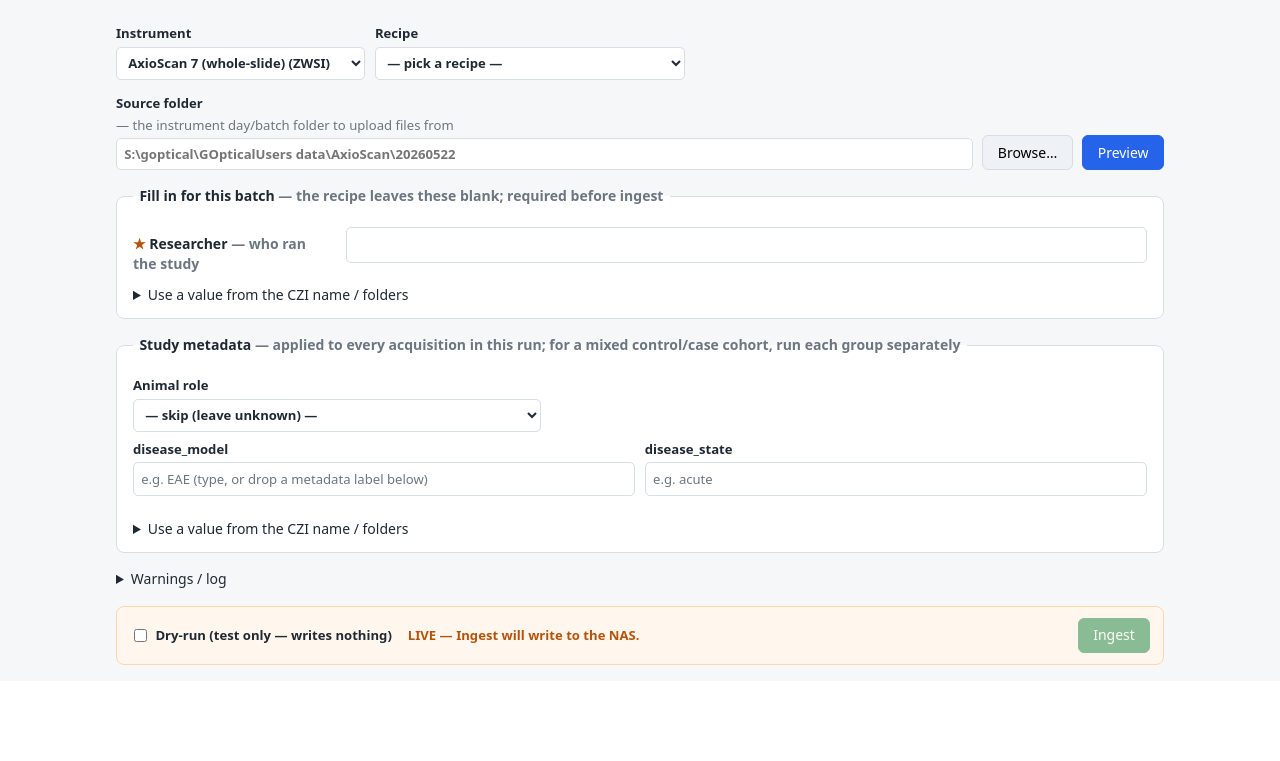
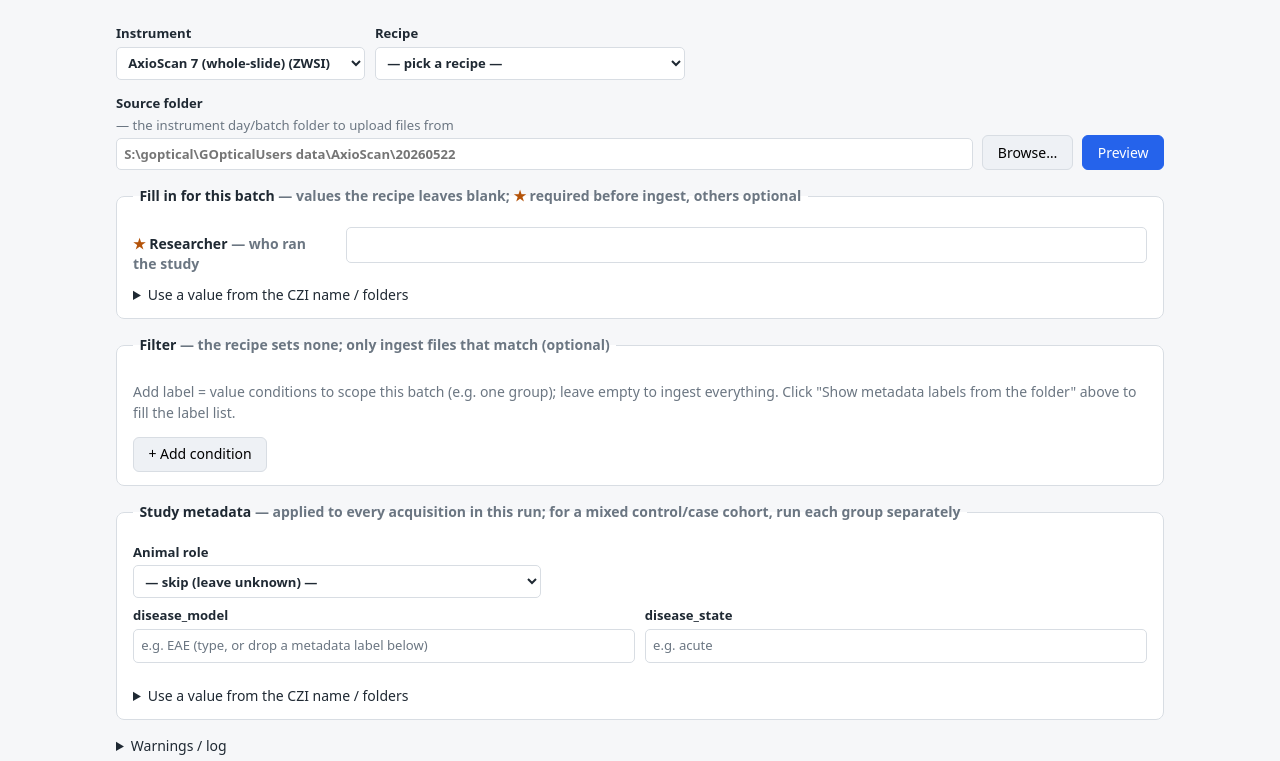
Before and after one commit to Rtasseff/gjesus3-pilot, a Flask app: page / in a window 1280 px wide. Shown: the part 146-907 px from the top of the page. Before the commit the page ends 811 px from the top, so only its background shows below. Run offline with Flask 3, Linux system fonts and the light colour scheme.

Commit message:
GUI: broaden runner gaps (required/optional) + surface the filter when unset
Extends the recipe-gaps model per the "builder and runner are nearly the same,
things get stripped if preset" framing.

- CRITICAL_FIELDS gains project_hint + link_filename and a `required` flag.
  Required (researcher, sample_id, sample_type) keep ★ and block ingest; optional
  (operator, project_hint, link_filename) show as gaps but never block. The runner
  renders them in one "Fill in for this batch" list; gapsMissing() only checks
  required.
- Filter in the runner: a fieldset that appears only when the recipe sets no
  auto_discover.filter, with the SAME UI as the builder. Factored a shared
  makeFilterBuilder(rowsSel, getKeys, onChange) used by both the Builder (section
  2) and the Runner (filter field dropdown populated from the runner's discovered
  keys via "Show metadata labels"); its value flows into auto_discover.filter.
  CSS made class-agnostic (.filter-row input[type=text]).

Verified: app.js node --check; no dangling old-filter refs; AxioScan no-recipe ->
[researcher] (template presets the rest); a recipe that blanks the value fields ->
researcher+sample_id (required) + operator/project_hint/link_filename (optional);
#r-filter present.

Co-Authored-By: Claude Opus 4.8 (1M context) <noreply@anthropic.com>

```diff
--- a/tools/operator/gui/app.py
+++ b/tools/operator/gui/app.py
@@ -98,10 +98,12 @@ SAMPLE_TYPES = [
 # sample_type dropdown). See /api/recipe_gaps. `kind`: "token" (metadata-label +
 # text) or "sampletype" (controlled vocabulary).
 CRITICAL_FIELDS = [
-    {"key": "registry.researcher",   "label": "Researcher",  "kind": "token",      "hint": "who ran the study"},
-    {"key": "operator",              "label": "Operator",    "kind": "token",      "hint": "who ran the equipment"},
-    {"key": "registry.sample_id",    "label": "Sample ID",   "kind": "token",      "hint": ""},
-    {"key": "registry.sample_type",  "label": "Sample type", "kind": "sampletype", "hint": "controlled vocabulary"},
+    {"key": "registry.researcher",   "label": "Researcher",       "kind": "token",      "hint": "who ran the study",        "required": True},
+    {"key": "registry.sample_id",    "label": "Sample ID",        "kind": "token",      "hint": "",                         "required": True},
+    {"key": "registry.sample_type",  "label": "Sample type",      "kind": "sampletype", "hint": "controlled vocabulary",    "required": True},
+    {"key": "operator",              "label": "Operator",         "kind": "token",      "hint": "who ran the equipment",    "required": False},
+    {"key": "registry.project_hint", "label": "Project hint",     "kind": "token",      "hint": "link to a project",        "required": False},
+    {"key": "link_filename",         "label": "Project link name", "kind": "token",     "hint": "the file name if left blank", "required": False},
 ]
 
 
--- a/tools/operator/gui/static/app.js
+++ b/tools/operator/gui/static/app.js
@@ -193,10 +193,12 @@ function currentRecipeOverrides() {
 // + free text), or the sample_type dropdown — filled per batch.
 let runnerDiscoveredRow = {};    // first parsed row, shared for live examples
 let runnerGapMeta = [];          // [{key,label,kind,hint}] from /api/recipe_gaps
+let runnerKeys = [];             // discovered keys (for the runner filter dropdown)
 const runnerGapFields = {};      // key -> TokenField
 const runnerGapSelects = {};     // key -> <select> (sample_type)
 
 async function loadGaps() {
+  updateFilterPanel();   // show/hide the runner filter for this recipe
   const grid = $("#r-gaps-grid");
   Object.keys(runnerGapFields).forEach((k) => delete runnerGapFields[k]);
   Object.keys(runnerGapSelects).forEach((k) => delete runnerGapSelects[k]);
@@ -214,12 +216,14 @@ async function loadGaps() {
     const row = document.createElement("div");
     row.className = "req-row"; row.dataset.key = f.key;
     const lab = document.createElement("div"); lab.className = "req-label";
-    lab.innerHTML = `<span class="star">★</span> ${esc(f.label)}` +
-      (f.hint ? ` <span class="muted">— ${esc(f.hint)}</span>` : "");
+    lab.innerHTML = (f.required ? '<span class="star">★</span> ' : "") + esc(f.label) +
+      (f.hint ? ` <span class="muted">— ${esc(f.hint)}</span>` : "") +
+      (f.required ? "" : ' <span class="muted">(optional)</span>');
     const val = document.createElement("div"); val.className = "req-val";
     if (f.kind === "sampletype") {
       const sel = document.createElement("select");
-      sel.innerHTML = '<option value="">— pick a sample type —</option>' + sampleTypeOptions();
+      const skip = f.required ? "— pick a sample type —" : "— skip / leave blank —";
+      sel.innerHTML = `<option value="">${skip}</option>` + sampleTypeOptions();
       runnerGapSelects[f.key] = sel; val.append(sel);
     } else {
       const tfEl = document.createElement("div");
@@ -249,6 +253,7 @@ function runnerGapOverrides() {
 
 function gapsMissing() {
   return runnerGapMeta.some((f) => {
+    if (!f.required) return false;          // optional gaps never block ingest
     if (f.kind === "sampletype") {
       const sel = runnerGapSelects[f.key];
       return !(sel && sel.value);
@@ -280,14 +285,27 @@ async function loadGapFields() {
       staging_path: $("#r-staging").value, nas_root: nasRoot(), limit: 5,
     });
     runnerDiscoveredRow = (data.rows && data.rows[0]) ? data.rows[0].discovered : {};
-    renderPalette($("#r-gaps-palette"), paletteEntries(data.keys || []),
+    runnerKeys = data.keys || [];
+    renderPalette($("#r-gaps-palette"), paletteEntries(runnerKeys),
                   Object.values(runnerGapFields)[0]);
+    runnerFilterUI.refresh();   // populate the filter field dropdowns too
     updateGapExamples();
   } catch (e) {
     $("#r-gaps-palette").innerHTML = `<span class="bad">${esc(e.message)}</span>`;
   }
 }
 $("#r-gaps-load").addEventListener("click", loadGapFields);
+
+// runner filter — same UI as the builder, shown only when the recipe sets none.
+const runnerFilterUI = makeFilterBuilder("#r-filter-rows", () => runnerKeys, null);
+$("#r-filter-add").addEventListener("click", () => runnerFilterUI.addRow());
+function updateFilterPanel() {
+  $("#r-filter").hidden = "auto_discover.filter" in currentRecipeOverrides();
+}
+function runnerFilter() {
+  const f = runnerFilterUI.collect();
+  return Object.keys(f).length ? { "auto_discover.filter": f } : {};
+}
 
 loadRecipes();
 
@@ -333,10 +351,10 @@ function runnerMetaOverrides() {
   return ov;                               // "" -> {} (skip, non-blocking)
 }
 
-// Recipe overrides + the per-batch gap fills + condition (later wins on overlap).
+// Recipe overrides + per-batch gap fills + per-batch filter + condition.
 function runnerOverrides() {
   return Object.assign({}, currentRecipeOverrides(), runnerGapOverrides(),
-                       runnerMetaOverrides());
+                       runnerFilter(), runnerMetaOverrides());
 }
 
 async function loadMetaFields() {
@@ -665,47 +683,52 @@ function builderLevelLabels() {
 }
 $("#b-levels-count").addEventListener("input", () => { renderLevels(); loadLayoutDebounced(); });
 
-// ---- filter rows (section 2) ----
-function filterFieldOptions(selected) {
-  if (!builderKeys.length) return `<option value="">(show metadata labels first)</option>`;
-  return `<option value="">— pick a metadata label —</option>` + builderKeys.map((k) =>
+// ---- shared filter builder (Builder section 2 + Runner when the recipe sets no
+// filter). label = value rows joined by AND, with + / ×. getKeys() supplies the
+// available metadata-label keys; onChange (optional) fires on any edit.
+function makeFilterBuilder(rowsSel, getKeys, onChange) {
+  const fire = () => { if (onChange) onChange(); };
+  function fieldOptions(selected) {
+    const keys = getKeys() || [];
+    if (!keys.length) return '<option value="">(show metadata labels first)</option>';
+    return '<option value="">— pick a metadata label —</option>' + keys.map((k) =>
       `<option value="${esc(k)}"${k === selected ? " selected" : ""}>${esc(tfHumanizeRef(k))}</option>`).join("");
   }
-function addFilterRow(field, value) {
-  const wrap = $("#b-filter-rows");
-  const row = document.createElement("div");
-  row.className = "filter-row";
-  const sel = document.createElement("select");
-  sel.className = "b-filter-field";
-  sel.innerHTML = filterFieldOptions(field);
+  function addRow(field, value) {
+    const row = document.createElement("div"); row.className = "filter-row";
+    const sel = document.createElement("select"); sel.className = "f-field";
+    sel.innerHTML = fieldOptions(field);
     const eq = document.createElement("span"); eq.textContent = "=";
     const val = document.createElement("input");
-  val.type = "text"; val.className = "b-filter-val"; val.placeholder = "value";
+    val.type = "text"; val.className = "f-val"; val.placeholder = "value";
     if (value != null) val.value = value;
     const rm = document.createElement("button");
     rm.type = "button"; rm.className = "rm"; rm.textContent = "×"; rm.title = "remove";
-  rm.addEventListener("click", () => { row.remove(); renderOverrideJSON(); });
-  [sel, val].forEach((el) => el.addEventListener("input", renderOverrideJSON));
+    rm.addEventListener("click", () => { row.remove(); fire(); });
+    [sel, val].forEach((el) => el.addEventListener("input", fire));
     row.append(sel, eq, val, rm);
-  wrap.appendChild(row);
+    $(rowsSel).appendChild(row);
   }
-function refreshFilterFieldOptions() {
-  $$("#b-filter-rows .b-filter-field").forEach((sel) => {
-    const cur = sel.value;
-    sel.innerHTML = filterFieldOptions(cur);
-    sel.value = cur;
+  function refresh() {
+    $$(`${rowsSel} .f-field`).forEach((sel) => {
+      const cur = sel.value; sel.innerHTML = fieldOptions(cur); sel.value = cur;
     });
   }
-function builderFilter() {
+  function collect() {
     const out = {};
-  $$("#b-filter-rows .filter-row").forEach((row) => {
-    const k = row.querySelector(".b-filter-field").value.trim();
-    const v = row.querySelector(".b-filter-val").value.trim();
+    $$(`${rowsSel} .filter-row`).forEach((row) => {
+      const k = row.querySelector(".f-field").value.trim();
+      const v = row.querySelector(".f-val").value.trim();
       if (k) out[k] = v;
     });
     return out;
   }
-$("#b-filter-add").addEventListener("click", () => addFilterRow());
+  function clear() { $(rowsSel).innerHTML = ""; }
+  return { addRow, refresh, collect, clear };
+}
+
+const builderFilterUI = makeFilterBuilder("#b-filter-rows", () => builderKeys, renderOverrideJSON);
+$("#b-filter-add").addEventListener("click", () => builderFilterUI.addRow());
 
 // ---- example-layout preview (section 1): show the operator their REAL folders ----
 // Probes the example source folder ANCHORED to the chosen "Folder levels" count
@@ -810,7 +833,7 @@ function builderOverrides() {
     ov["auto_discover.path_parse"] = { levels: builderLevelLabels() };
     ov["auto_discover.pattern"] = "**/*.czi";
   }
-  const filter = builderFilter();
+  const filter = builderFilterUI.collect();
   if (Object.keys(filter).length) ov["auto_discover.filter"] = filter;
 
   // values to record (study-design metadata is captured per-run in the Runner,
@@ -907,7 +930,7 @@ async function refreshGrid() {
       paletteEntries(builderKeys, ["${acq_id}", "${acq_date}", "${original_name}"]),
       builderFields["registry.sample_id"]);
     $("#b-palette-hint").hidden = !builderKeys.length;
-    refreshFilterFieldOptions();
+    builderFilterUI.refresh();
     updateBuilderExamples();
   } catch (e) {
     $("#b-grid-wrap").innerHTML = "";
@@ -950,8 +973,8 @@ async function loadTemplateDefaults() {
     renderLevels();
     $$("#b-levels .level-label").forEach((inp, i) => { if (levels[i]) inp.value = levels[i]; });
     // filter
-    $("#b-filter-rows").innerHTML = "";
-    Object.entries(ad.filter || {}).forEach(([k, v]) => addFilterRow(k, v));
+    builderFilterUI.clear();
+    Object.entries(ad.filter || {}).forEach(([k, v]) => builderFilterUI.addRow(k, v));
     // values to record
     const reg = t.registry || {};
     setTF("registry.researcher", reg.researcher);
--- a/tools/operator/gui/static/style.css
+++ b/tools/operator/gui/static/style.css
@@ -227,7 +227,7 @@ tr.has-warn td:first-child { border-left: 3px solid var(--warn); }
 /* filter: label = value rows, joined by AND, with +/× */
 .filter-row { display: flex; gap: .4rem; align-items: center; margin: .35rem 0; }
 .filter-row select { width: auto; min-width: 10rem; }
-.filter-row .b-filter-val { width: auto; flex: 1 1 12rem; }
+.filter-row input[type=text] { width: auto; flex: 1 1 12rem; }
 .filter-row .rm { padding: .25rem .55rem; color: var(--bad); }
 
 /* example-layout preview: the operator's REAL folder tree + file-name split */
--- a/tools/operator/gui/templates/index.html
+++ b/tools/operator/gui/templates/index.html
@@ -55,7 +55,7 @@
          CRITICAL_FIELDS are unset in the recipe, then renders a token-field
          (metadata-label + text) — or the sample_type dropdown — for each. -->
     <fieldset id="r-gaps" hidden>
-      <legend>Fill in for this batch <span class="muted">— the recipe leaves these blank; required before ingest</span></legend>
+      <legend>Fill in for this batch <span class="muted">— values the recipe leaves blank; <span class="star">★</span> required before ingest, others optional</span></legend>
       <div id="r-gaps-grid" class="reqgrid"></div>
       <details>
         <summary>Use a value from the CZI name / folders</summary>
@@ -65,6 +65,15 @@
         </div>
         <div id="r-gaps-palette" class="palette"></div>
       </details>
+    </fieldset>
+
+    <!-- Filter — shown only when the recipe sets none. Same UI as the builder
+         (label = value rows, AND). Lets the operator scope this batch. -->
+    <fieldset id="r-filter" hidden>
+      <legend>Filter <span class="muted">— the recipe sets none; only ingest files that match (optional)</span></legend>
+      <p class="muted">Add label = value conditions to scope this batch (e.g. one group); leave empty to ingest everything. Click "Show metadata labels from the folder" above to fill the label list.</p>
+      <div id="r-filter-rows"></div>
+      <button id="r-filter-add" type="button">+ Add condition</button>
     </fieldset>
 
     <!-- Per-run study metadata (condition block). Shown only for instruments
```
Lines whose indentation alone changed are shown as unchanged.
